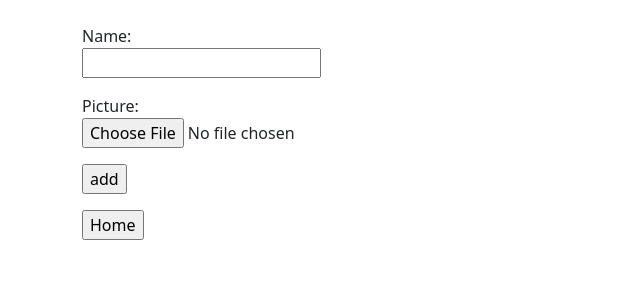
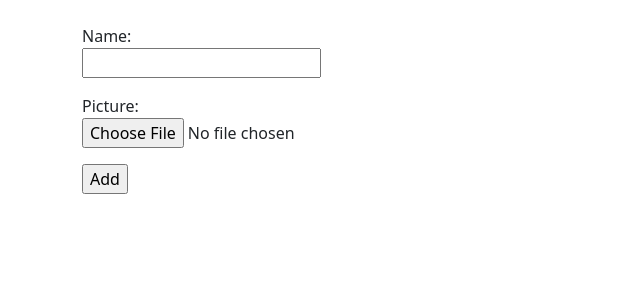
Before and after one commit to qiokis/flask-shop, a Flask app: page /add_category in a window 1280 px wide. Shown: the part 73-373 px from the top of the page, without its empty margins (0-640 px from the left). Run offline with Flask 2, Linux system fonts and the light colour scheme; the visitor is signed in with stand-in values (Sample User, id 1); data comes from the database, SQL or seed files in the repository; data that the repository does not hold is empty.

Commit message:
refactor: style

```diff
--- a/app/templates/add_category.html
+++ b/app/templates/add_category.html
@@ -11,7 +11,6 @@
             Picture:<br>
             {{ form.picture }}
         </p>
-        <p><input type="submit" value="add"></p>
+        <p><input type="submit" value="Add"></p>
     </form>
-    <p><a href="{{ url_for('index') }}"><input type="button" value="Home"></a></p>
 {% endblock %}
--- a/app/templates/add_post.html
+++ b/app/templates/add_post.html
@@ -11,7 +11,7 @@
             Picture:<br>
             {{ form.picture }}<br>
         </p>
-        <p><input type="submit" value="add"></p>
+        <p><input type="submit" value="Add"></p>
     </form>
 
 
--- a/app/templates/add_product.html
+++ b/app/templates/add_product.html
@@ -27,7 +27,6 @@
             Mark:<br>
             {{ form.mark }}<br>
         </p>
-        <p><input type="submit" value="add"></p>
-        <p><a href="{{ url_for('index') }}"><input type="button" value="Home"></a></p>
+        <p><input type="submit" value="Add"></p>
     </form>
 {% endblock %}
```
